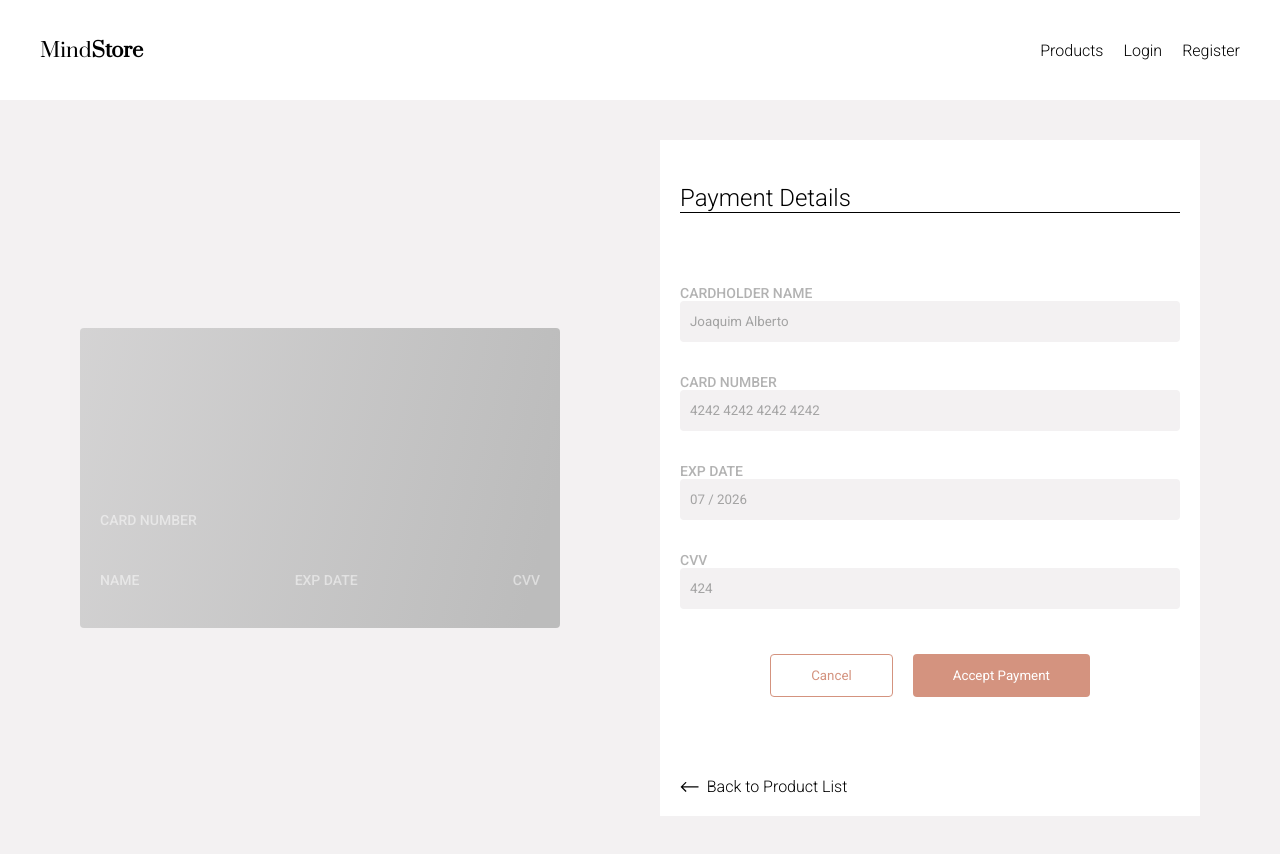
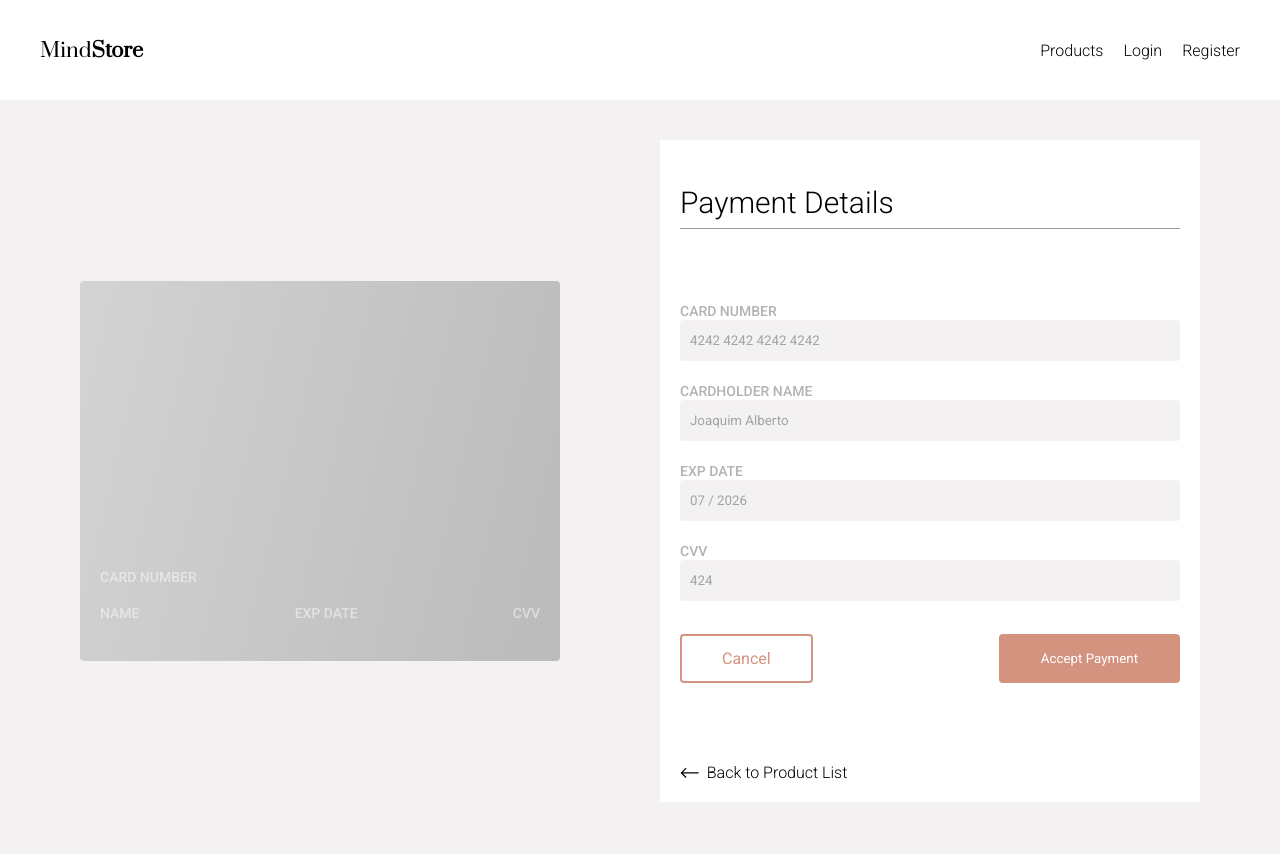
Before and after one commit to luiscouto99/MindStore, a React (Create React App) app: page /checkout in a window 1280 px wide. Built offline with nearby package versions, Linux system fonts and the light colour scheme; a web font is replaced by a local one.

Commit message:
checkout page done

```diff
--- a/src/components/Layout/Layout.tsx
+++ b/src/components/Layout/Layout.tsx
@@ -1,3 +1,4 @@
+import { type } from "@testing-library/user-event/dist/type";
 import { Link } from "react-router-dom";
 import styled, { css } from "styled-components/macro";
 
@@ -42,12 +43,19 @@ export const CredentialsTitle = styled.h2`
     margin: 0 15%;
 `;
 
-export const CredentialsForm = styled.form`
+type CredentialFormProps = {
+    checkoutForm?: boolean;
+}
+export const CredentialsForm = styled.form<CredentialFormProps>`
     display: flex;
     flex-direction: column;
     align-items: center;
     margin: 30px 15%;
     gap: 20px;
+
+    ${(props) => props.checkoutForm && css`
+        margin: 0;;
+    `}
 `;
 
 export const CredentialsLabel = styled.label`
@@ -85,12 +93,13 @@ export const CredentialsFooterText = styled.p`
 
 type ButtonLinkProps = {
     marginLeft?: boolean;
+    secondary?: boolean;
 }
-export const ButtonLink = styled(Link)<ButtonLinkProps>`
+export const ButtonLink = styled(Link) <ButtonLinkProps>`
+    border-radius: 4px;
     background-color: var(--primary-color);
     color: white;
     padding: 16px 0;
-    font-family: 'Roboto', sans-serif;
     font-size: 16px;
     font-weight: 500;
     text-align: center;
@@ -104,6 +113,16 @@ export const ButtonLink = styled(Link)<ButtonLinkProps>`
 
     ${(props) => props.marginLeft && css`
         margin-left: 32px;
+    `}
+
+    ${(props) => props.secondary && css`
+        background-color: white;
+        border: 2px solid var(--primary-color);
+        color: var(--primary-color);
+        padding: 13px 40px;
+        margin-top: 13px;
+        width: auto;
+        font-weight: normal;
     `}
 `;
 
@@ -121,6 +140,7 @@ export const Button = styled.button<ButtonProps>`
     margin-top: 13px;
     cursor: pointer;
     transition: all 0.3s ease;
+    border: 2px solid var(--primary-color);
 
     &:hover {
         box-shadow: -1px 6px 10px 0 rgba(120, 60, 20, .15);
--- a/src/pages/Checkout/Checkout.tsx
+++ b/src/pages/Checkout/Checkout.tsx
@@ -1,14 +1,120 @@
 // @ts-nocheck
-import  { useRef, useState } from 'react';
+import { useRef, useState } from 'react';
 import { Link } from "react-router-dom"
 import Header from "../../components/Header/Header";
 
-import styled from "styled-components/macro";
-import "./checkout.css";
+import styled, { css } from "styled-components/macro";
+import { Button, ButtonLink, CredentialsForm, CredentialsLabel, CredentialsInput } from "../../components/Layout/Layout";
 
 import arrowLeft from "../../assets/arrow-left.png"
 
-const CheckoutContainer = styled.main``;
+const CheckoutContainer = styled.main`
+    display: flex;
+    justify-content: space-around;
+    align-items: center;
+    margin: 40px;
+    gap: 20px;
+
+    @media (max-width: 1200px) {
+        flex-direction: column;
+    }
+`;
+
+const Card = styled.section`
+    background: linear-gradient(283.38deg, #BCBCBC 6.57%, rgba(188, 188, 188, 0) 221.12%);
+    border-radius: 4px;
+    display: flex;
+    flex-direction: column;
+    justify-content: flex-end;
+    padding: 20px;
+    width: 40%;
+    height: 380px;
+
+    @media (max-width: 1200px) {
+        width: 540px;
+    }
+
+    @media (max-width: 640px) {
+        display:none;
+    }
+`;
+
+const CardNumberContainer = styled.div`
+    margin-top: 100px;
+    margin-bottom: 20px;
+`;
+
+const CardPlaceholder = styled.p`
+    text-transform: uppercase;
+    font-size: 14px;
+    font-weight: 500;
+    color: rgba(255, 255, 255, 0.5);
+    margin: 0;
+`;
+
+const CardInputText = styled.p`
+    margin: 0;
+
+    ${(props) => props.number && css`
+        color: white;
+        font-size: 24px;
+    `}
+`;
+
+const CardInfo = styled.div`
+    display: flex;
+    justify-content: space-between;
+    align-items: bottom;
+    color: white;
+    font-size: 18px;
+    margin-bottom: 20px;
+`;
+
+const CardInfoContainer = styled.div`
+`;
+
+const CheckoutFormContainer = styled.section`
+    display: flex;
+    flex-direction: column;
+    background-color: white;
+    padding: 20px;
+    width: 45%;
+
+    @media (max-width: 1200px) {
+        width: 540px;
+    }
+
+    @media (max-width: 640px) {
+        width: 100%;
+    }
+`;
+
+const FormContainerTitle = styled.h2`
+    margin-bottom: 72px;
+    padding-bottom: 8px;
+    font-size: 30px;
+    font-weight: 300;
+    border-bottom: 1px solid #999999;
+`;
+
+const FormInputTitle = styled.span`
+    text-transform: uppercase;
+    font-weight: 500;
+    font-size: 14px;
+    color: rgba(0, 0, 0, 0.3);
+`;
+
+const ButtonContainer = styled.div`
+    display: flex;
+    justify-content: space-between;
+    width: 100%;
+    gap: 20px;
+    margin-bottom: 80px;
+
+    @media (max-width: 443px) {
+        flex-direction: column;
+    }
+`;
 
 function Checkout() {
     const name = useRef("");
@@ -37,69 +143,68 @@ function Checkout() {
     return (
         <>
             <Header />
-            <div className="checkout-container">
-                <div className="checkout-card">
-                    <div className="card-number">
-                        <p className="card-number_title">Card Number</p>
-                        <p className="card-number_input">{number.current.value}</p>
-                    </div>
+            <CheckoutContainer>
+                <Card>
+                    <CardNumberContainer>
+                        <CardPlaceholder>Card Number</CardPlaceholder>
+                        <CardInputText number>{number.current.value}</CardInputText>
+                    </CardNumberContainer>
 
-                    <div className="card-info">
-                        <div className="card-info_name">
-                            <p className="name-placeholder">Name</p>
-                            <p className="name">{name.current.value}</p>
-                        </div>
+                    <CardInfo>
+                        <CardInfoContainer>
+                            <CardPlaceholder>Name</CardPlaceholder>
+                            <CardInputText>{name.current.value}</CardInputText>
+                        </CardInfoContainer>
 
-                        <div className="card-info_date">
-                            <p className="date-placeholder">Exp Date</p>
-                            <p className="date">{date.current.value}</p>
-                        </div>
+                        <CardInfoContainer>
+                            <CardPlaceholder>Exp Date</CardPlaceholder>
+                            <CardInputText>{date.current.value}</CardInputText>
+                        </CardInfoContainer>
 
-                        <div className="card-info_cvv">
-                            <p className="cvv-placeholder">CVV</p>
-                            <p className="cvv">{cvv.current.value}</p>
-                        </div>
-                    </div>
-                </div>
+                        <CardInfoContainer>
+                            <CardPlaceholder>CVV</CardPlaceholder>
+                            <CardInputText>{cvv.current.value}</CardInputText>
+                        </CardInfoContainer>
+                    </CardInfo>
+                </Card>
 
-                <div className="checkout-form">
-                    <h3 className='page-title'>Payment Details</h3>
+                <CheckoutFormContainer>
+                    <FormContainerTitle>Payment Details</FormContainerTitle>
 
-                    <form onSubmit={handleSubmit} className='payment-form'>
-                        <label htmlFor="name">
-                            <span>Cardholder Name</span>
-                            <input type="text" placeholder='Joaquim Alberto' maxLength={18} ref={name} onChange={handleInputTyped} />
-                        </label>
+                    <CredentialsForm checkoutForm onSubmit={handleSubmit}>
+                        <CredentialsLabel htmlFor="number">
+                            <FormInputTitle>Card Number</FormInputTitle>
+                            <CredentialsInput type="text" placeholder='4242 4242 4242 4242' maxLength={25} ref={number} onChange={handleInputTyped} />
+                        </CredentialsLabel>
 
-                        <label htmlFor="number">
-                            <span>Card Number</span>
-                            <input type="text" placeholder='4242 4242 4242 4242' maxLength={25} ref={number} onChange={handleInputTyped} />
-                        </label>
+                        <CredentialsLabel htmlFor="name">
+                            <FormInputTitle>Cardholder Name</FormInputTitle>
+                            <CredentialsInput type="text" placeholder='Joaquim Alberto' maxLength={18} ref={name} onChange={handleInputTyped} />
+                        </CredentialsLabel>
 
-                        <label htmlFor="date">
-                            <span>Exp Date</span>
-                            <input type="text" placeholder='07 / 2026' maxLength={9} ref={date} onChange={handleInputTyped} />
-                        </label>
 
-                        <label htmlFor="cvv">
-                            <span>CVV</span>
-                            <input type="text" placeholder='424' maxLength={3} ref={cvv} onChange={handleInputTyped} />
-                        </label>
+                        <CredentialsLabel htmlFor="date">
+                            <FormInputTitle>Exp Date</FormInputTitle>
+                            <CredentialsInput type="text" placeholder='07 / 2026' maxLength={9} ref={date} onChange={handleInputTyped} />
+                        </CredentialsLabel>
 
-                        <div className="button-div">
-                            <Link to="/cart">
-                                <button type='submit' className='btn button-cancel'>Cancel</button>
-                            </Link>
-                            <button type='submit' className='btn button-accept'>Accept Payment</button>
-                        </div>
-                    </form>
+                        <CredentialsLabel htmlFor="cvv">
+                            <FormInputTitle>CVV</FormInputTitle>
+                            <CredentialsInput type="text" placeholder='424' maxLength={3} ref={cvv} onChange={handleInputTyped} />
+                        </CredentialsLabel>
+
+                        <ButtonContainer>
+                            <ButtonLink to="/cart" secondary>Cancel</ButtonLink>
+                            <Button type='submit'>Accept Payment</Button>
+                        </ButtonContainer>
+                    </CredentialsForm>
 
                     <Link to="/cart" className='product-detail_link'>
                         <img src={arrowLeft} alt="" />
                         <span>&nbsp; Back to Product List</span>
                     </Link>
-                </div>
-            </div>
+                </CheckoutFormContainer>
+            </CheckoutContainer>
         </>
     )
 }
--- a/src/pages/Checkout/checkout.css
+++ /dev/null
@@ -1,149 +0,0 @@
-.checkout-container {
-    display: flex;
-    justify-content: space-around;
-    align-items: center;
-    margin: 40px;
-    gap: 20px;
-}
-
-.checkout-card {
-    background: linear-gradient(283.38deg, #BCBCBC 6.57%, rgba(188, 188, 188, 0) 221.12%);
-    border-radius: 4px;
-    display: flex;
-    flex-direction: column;
-    justify-content: flex-end;
-    padding: 20px;
-    width: 40%;
-    height: 300px;
-}
-
-.card-number {
-    margin-top: 100px;
-    margin-bottom: 20px;
-}
-
-.card-number_title,
-.name-placeholder,
-.date-placeholder,
-.cvv-placeholder {
-    text-transform: uppercase;
-    font-size: 14px;
-    font-weight: 500;
-    color: rgba(255, 255, 255, 0.5);
-    margin: 0;
-}
-
-.name,
-.date,
-.cvv {
-    margin: 0;
-}
-
-.card-number_input {
-    color: white;
-    font-size: 24px;
-    margin-top: 0;
-}
-
-.card-info {
-    display: flex;
-    justify-content: space-between;
-    align-items: bottom;
-    color: white;
-    font-size: 18px;
-    margin-bottom: 20px;
-}
-
-.checkout-form {
-    display: flex;
-    flex-direction: column;
-    background-color: white;
-    padding: 20px;
-    width: 45%;
-}
-
-.page-title {
-    font-weight: 300;
-    font-size: 24px;
-    border-bottom: 1px solid black;
-    margin-bottom: 72px;
-}
-
-.payment-form {
-    display: flex;
-    flex-direction: column;
-}
-
-.payment-form label {
-    display: flex;
-    flex-direction: column;
-    margin-bottom: 32px;
-}
-
-.payment-form input {
-    background-color: var(--light-grey);
-    border: none;
-    border-radius: 4px;
-    padding: 13px 5px 13px 10px;
-    transition: ease-in-out 0.2s;
-}
-
-.payment-form input::placeholder {
-    color: rgb(163, 163, 163);
-}
-
-.payment-form input:focus {
-    outline: none;
-    box-shadow: -1px 6px 10px 0 rgba(119, 119, 119, 0.15);
-}
-
-.payment-form label span {
-    text-transform: uppercase;
-    font-weight: 500;
-    font-size: 14px;
-    color: rgba(0, 0, 0, 0.3);
-}
-
-.button-div {
-    display: flex;
-    justify-content: center;
-    gap: 20px;
-    margin-bottom: 80px;
-}
-
-.btn {
-    background-color: var(--primary-color);
-    border: none;
-    border-radius: 4px;
-    padding: 13px 40px;
-    color: white;
-    margin-top: 13px;
-    cursor: pointer;
-    transition: all 0.3s ease;
-}
-
-.button-cancel {
-    background-color: transparent;
-    border: 1px solid var(--primary-color);
-    color: var(--primary-color);
-}
-
-@media (max-width: 1200px) {
-    .checkout-container {
-        flex-direction: column;
-    }
-
-    .checkout-card, .checkout-form {
-        width: 540px;
-    }
-}
-
-@media (max-width: 640px) {
-    .checkout-card {
-        display:none;
-    }
-
-    .checkout-form {
-        width: 100%;
-    }
-}
```
Also changed, not shown: 2 other files (tests, documents, lock files or other folders).
